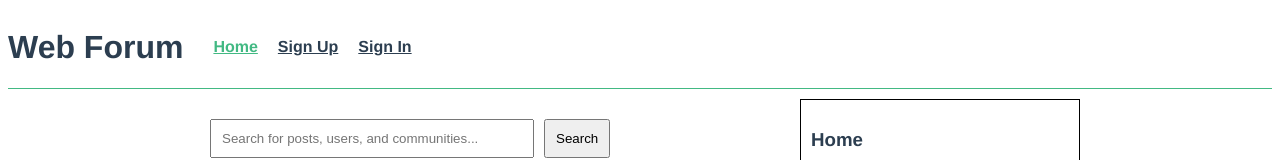
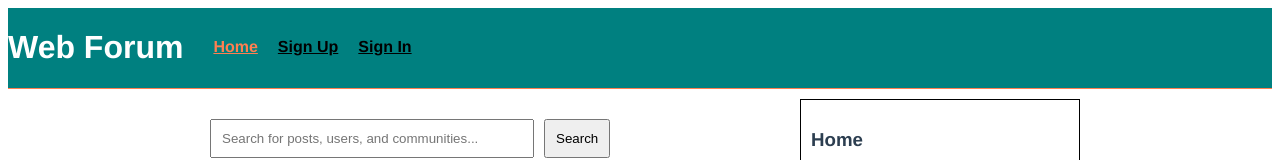
Before and after one commit to nasyatj/web-forum-project, a Vue app: page / in a window 1280 px wide. Shown: the top 160 px of the page. Built offline with nearby package versions, Linux system fonts and the light colour scheme; no server answers; the database is empty.

Commit message:
App.vue css
On branch full-cssChanges to be committed:modified:   App.vue

```diff
--- a/src/App.vue
+++ b/src/App.vue
@@ -69,7 +69,9 @@
 
 	header {
 		display: flex;
-		border-bottom: 1px solid #42b983;
+		border-bottom: 1px solid #FF7F50; /* Coral Border */
+        background-color: #008080; /* Teal Background */
+        color: #FFFFFF; /* White Text */
 	}
 
 	nav {
@@ -79,16 +81,28 @@
 
 	nav a, nav span, nav button {
 		margin: 10px;
+		color: black;
 	}
 
 	nav a {
 		font-weight: bold;
-		color: #2c3e50;
+
 	}
 
 	nav a.router-link-exact-active {
-		color: #42b983;
+		color: #FF7F50; /* Coral for Active Link */
 	}
+	nav button {
+        background-color: #FF7F50; /* Coral Background for Button */
+        color: #FFFFFF; /* White Text */
+        border: none;
+        padding: 10px 15px;
+        cursor: pointer;
+    }
+
+    nav button:hover {
+        background-color: #E6735A; /* Darker Coral on Hover */
+    }
 
 	/* quill editor toolbar */
 	.ql-toolbar.ql-snow {
```
